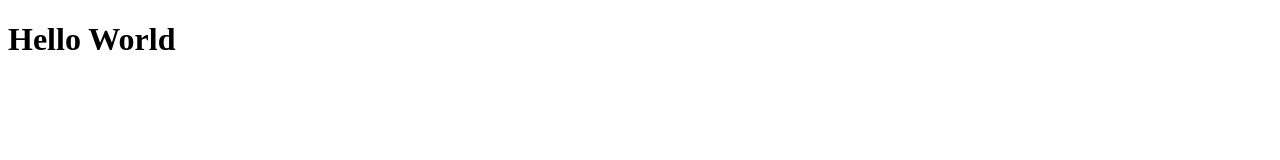
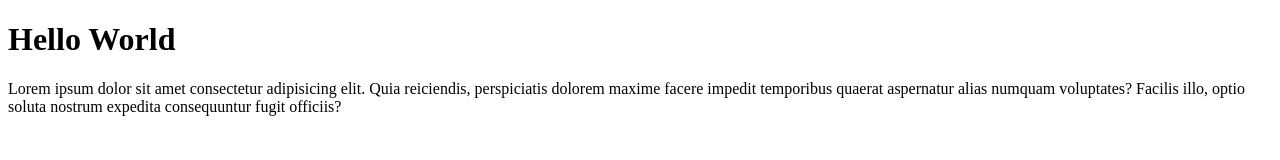
Before and after one commit to Utsmanit/utsman-git-test, a plain HTML site: page index.html in a window 1280 px wide. Drawn offline with Linux system fonts and the light colour scheme.

Commit message:
menambahkan paragrafh

```diff
--- a/index.html
+++ b/index.html
@@ -8,5 +8,9 @@
   </head>
   <body>
     <h1>Hello World</h1>
+    <p>
+      Lorem ipsum dolor sit amet consectetur adipisicing elit. Quia reiciendis, perspiciatis dolorem maxime facere impedit temporibus quaerat aspernatur alias numquam voluptates? Facilis illo, optio soluta nostrum expedita consequuntur
+      fugit officiis?
+    </p>
   </body>
 </html>
```
